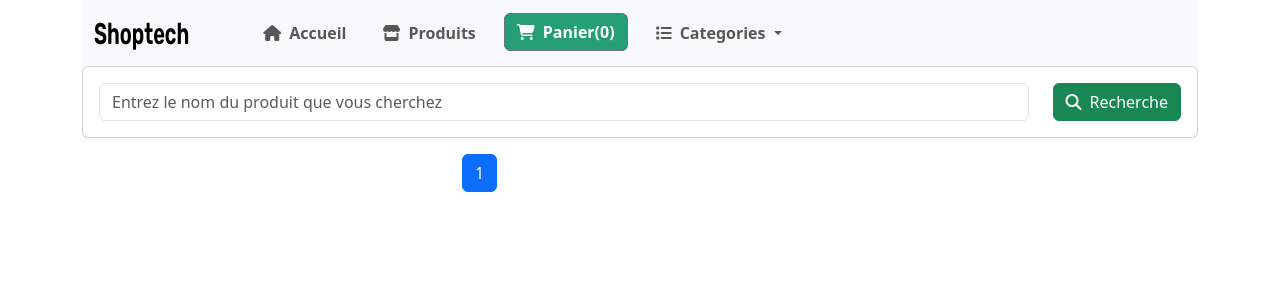
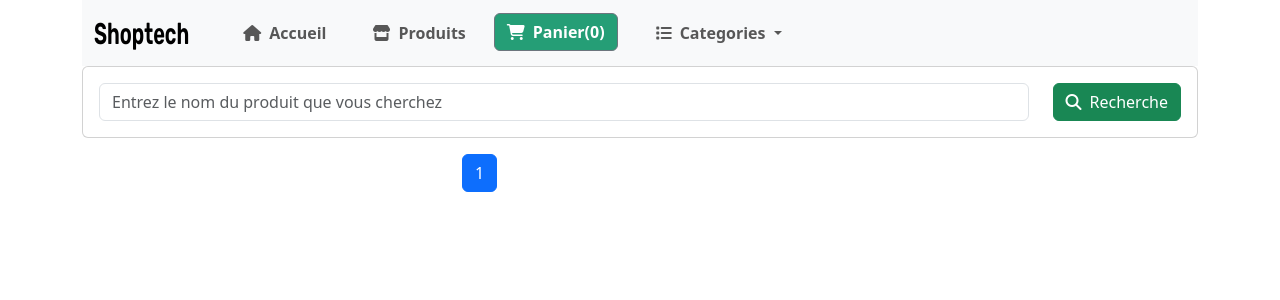
Before and after one commit to fadlaouisimoo/myecommercewebs, a Django app: page / in a window 1280 px wide. Shown: the top 300 px of the page. Run offline with Django 4.2, Linux system fonts and the light colour scheme; data that the repository does not hold is empty; parts of the project's set-up code (start-up, migrations or seed data) failed here and were passed over; some libraries are stand-ins or nearby versions; some web fonts are replaced.

Commit message:
changed margins

```diff
--- a/shop/templates/shop/base.html
+++ b/shop/templates/shop/base.html
@@ -29,10 +29,10 @@
               <ul class="navbar-nav">
                 <li class="nav-item">
 
-                  <a style="margin:0 20px 0 50px;" class="nav-link" aria-current="page" href="{% url  'home'%}"><i class="fa-solid fa-house" style="margin-right: 8px ; "></i><b>Accueil</b></a>
+                  <a style="margin-left:30px; " class="nav-link" aria-current="page" href="{% url  'home'%}"><i class="fa-solid fa-house" style="margin-right: 8px ; "></i><b>Accueil</b></a>
                 </li>
                 <li class="nav-item">
-                  <a class="nav-link" href="#"> <i style="margin-right: 8px ; " class="fa-solid fa-store"></i><b>Produits</b></a>
+                  <a class="nav-link" href="" style="margin-left: 30px;"> <i style="margin-right: 8px ; " class="fa-solid fa-store"></i><b>Produits</b></a>
                 </li>
                 <li class="nav-item">
                   <button style="background-color: rgb(37, 158, 118);margin-left: 20px;" id="panier" type="button" class="btn btn-secondary" data-bs-container="body" data-bs-toggle="popover" data-bs-placement="bottom" data-bs-html="true" data-bs-content="Bottom popover">
@@ -40,7 +40,7 @@
                   </button>
                 </li>
                 <li class="nav-item dropdown">
-                  <a style="margin-left:20px;" class="nav-link dropdown-toggle" href="#" role="button" data-bs-toggle="dropdown" aria-expanded="false">
+                  <a style="margin-left:30px;" class="nav-link dropdown-toggle" href="#" role="button" data-bs-toggle="dropdown" aria-expanded="false">
                     <i class="fa-solid fa-list" style="margin-right: 8px;"></i><b>Categories</b>
                   </a>
                   <ul class="dropdown-menu">
```
